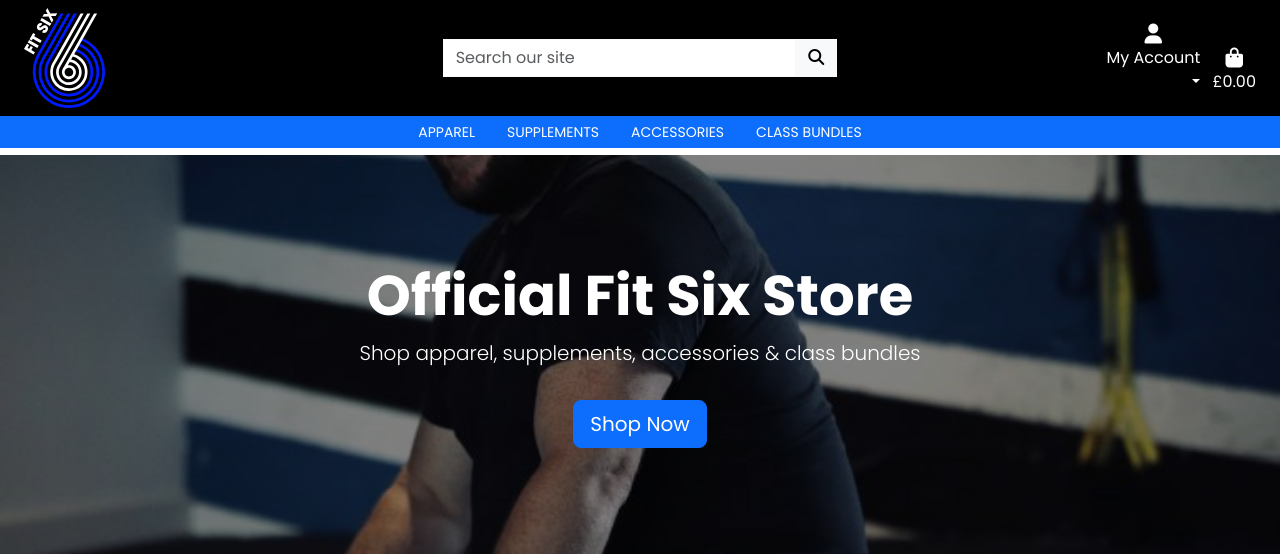
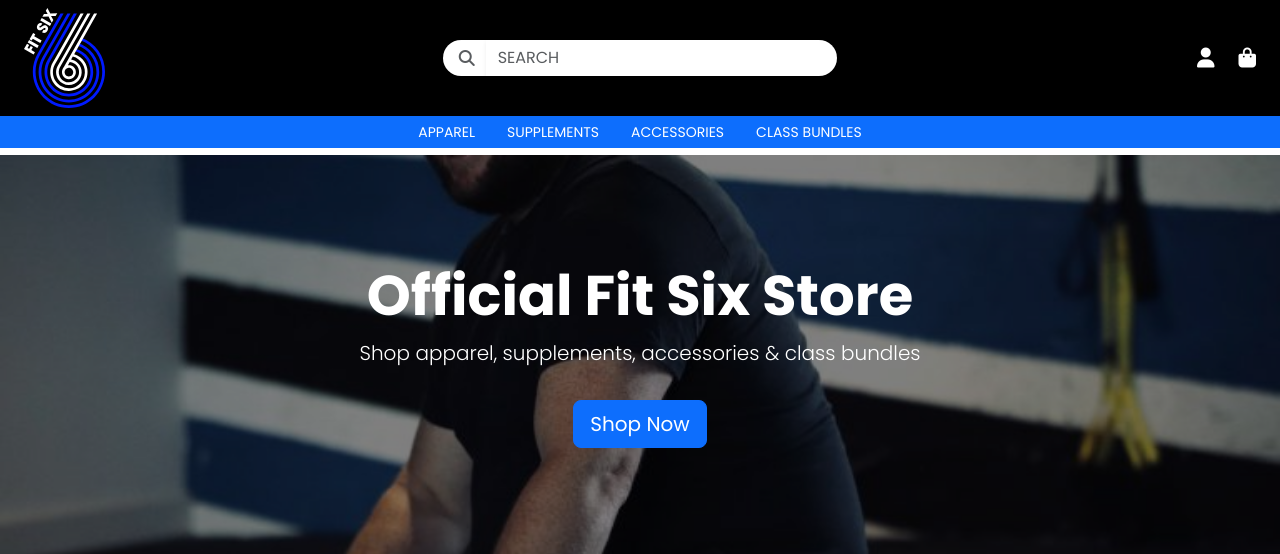
Before and after one commit to sd-powell/fit-six, a Django app: page / in a window 1280 px wide. Shown: the top 554 px of the page. Run offline with Django 5.2, Linux system fonts and the light colour scheme; some libraries are stand-ins or nearby versions.

Commit message:
adjust styling of account and cart icons and search bar for desktops

```diff
--- a/templates/base.html
+++ b/templates/base.html
@@ -37,6 +37,8 @@
 
   <body class="d-flex flex-column min-vh-100">
     <header class="container-fluid fixed-top p-0 m-0 bg-black">
+      <nav role="navigation" aria-label="Main navigation">
+        <!-- Desktop Nav Row -->
         <div class="row px-4 py-2 d-none d-lg-flex">
           <!-- Left: Logo -->
           <div class="col-lg-4 my-auto text-center text-lg-start">
@@ -49,26 +51,23 @@
           <div class="col-lg-4 my-auto">
             <form method="GET" action="{% url 'products' %}">
               <div class="input-group">
-              <input class="form-control border border-light rounded-0" type="text" name="q" placeholder="Search our site">
-              <div class="input-group-append">
-                <button class="btn btn-light border border-light rounded-0" type="submit">
-                  <i class="fas fa-search"></i>
-                </button>
-              </div>
+                <span class="input-group-text bg-white border-0 rounded-start-pill ps-3">
+                  <i class="fas fa-search text-muted"></i>
+                </span>
+                <input type="text" name="q" class="form-control rounded-end-pill border-0 shadow-sm text-uppercase"
+                      placeholder="SEARCH" aria-label="Search">
               </div>
             </form>
           </div>
 
-        <!-- Right: Account & Bag -->
-        <div class="col-lg-4 my-auto text-center text-lg-end">
-          <ul class="list-inline list-unstyled mb-0">
-            <!-- Account Dropdown -->
+          <!-- Right: Account & Cart -->
+          <div class="col-lg-4 d-flex justify-content-end align-items-center">
+            <ul class="list-inline mb-0 d-flex gap-3 align-items-center">
+
+              <!-- Account Icon -->
               <li class="list-inline-item dropdown">
-              <a class="nav-link text-white dropdown-toggle" href="#" id="user-options" data-bs-toggle="dropdown" aria-expanded="false">
-                <div class="text-center">
+                <a class="nav-link text-white" href="#" id="user-options" data-bs-toggle="dropdown" aria-expanded="false">
                   <i class="fas fa-user fa-lg"></i>
-                  <p class="my-0">My Account</p>
-                </div>
                 </a>
                 <ul class="dropdown-menu dropdown-menu-end bg-light border-0" aria-labelledby="user-options">
                   {% if request.user.is_authenticated %}
@@ -84,21 +83,18 @@
                 </ul>
               </li>
 
-            <!-- Bag Icon -->
+              <!-- Cart Icon + Count -->
               <li class="list-inline-item">
-              <a href="#" class="nav-link text-white"> {# {% url 'view_bag' %} #}
-                <div class="text-center">
+                <a href="#" class="nav-link text-white position-relative"> {# {% url 'view_bag' %} #}
                   <i class="fas fa-shopping-bag fa-lg"></i>
-                  <p class="my-0">
-                    {% if grand_total %}
-                      £{{ grand_total|floatformat:2 }}
-                    {% else %}
-                      £0.00
+                  {% if product_count and product_count > 0 %}
+                    <span class="position-absolute top-0 start-100 translate-middle badge rounded-pill bg-primary">
+                      {{ product_count }}
+                    </span>
                   {% endif %}
-                  </p>
-                </div>
                 </a>
               </li>
+
             </ul>
           </div>
         </div>
@@ -126,15 +122,16 @@
           </nav>
         </div>
 
-      <!-- Keyline with Category Links -->
+        <!-- Category Navigation Keyline -->
         <div class="keyline d-none d-lg-flex justify-content-center align-items-center py-1 bg-primary text-white">
           <a href="{% url 'products' %}?category=apparel" class="text-white text-decoration-none mx-3 text-uppercase small">Apparel</a>
           <a href="{% url 'products' %}?category=supplements" class="text-white text-decoration-none mx-3 text-uppercase small">Supplements</a>
           <a href="{% url 'products' %}?category=accessories" class="text-white text-decoration-none mx-3 text-uppercase small">Accessories</a>
           <a href="{% url 'products' %}?category=class-bundles" class="text-white text-decoration-none mx-3 text-uppercase small">Class Bundles</a>
         </div>
+      </nav>
 
-      <!-- Search for Mobile -->
+      <!-- Mobile Search Bar -->
       <div id="mobile-search-bar" class="container d-none py-2 bg-light">
         <form method="GET" action="{% url 'products' %}">
           <div class="input-group">
```
Lines whose indentation alone changed are shown as unchanged.
